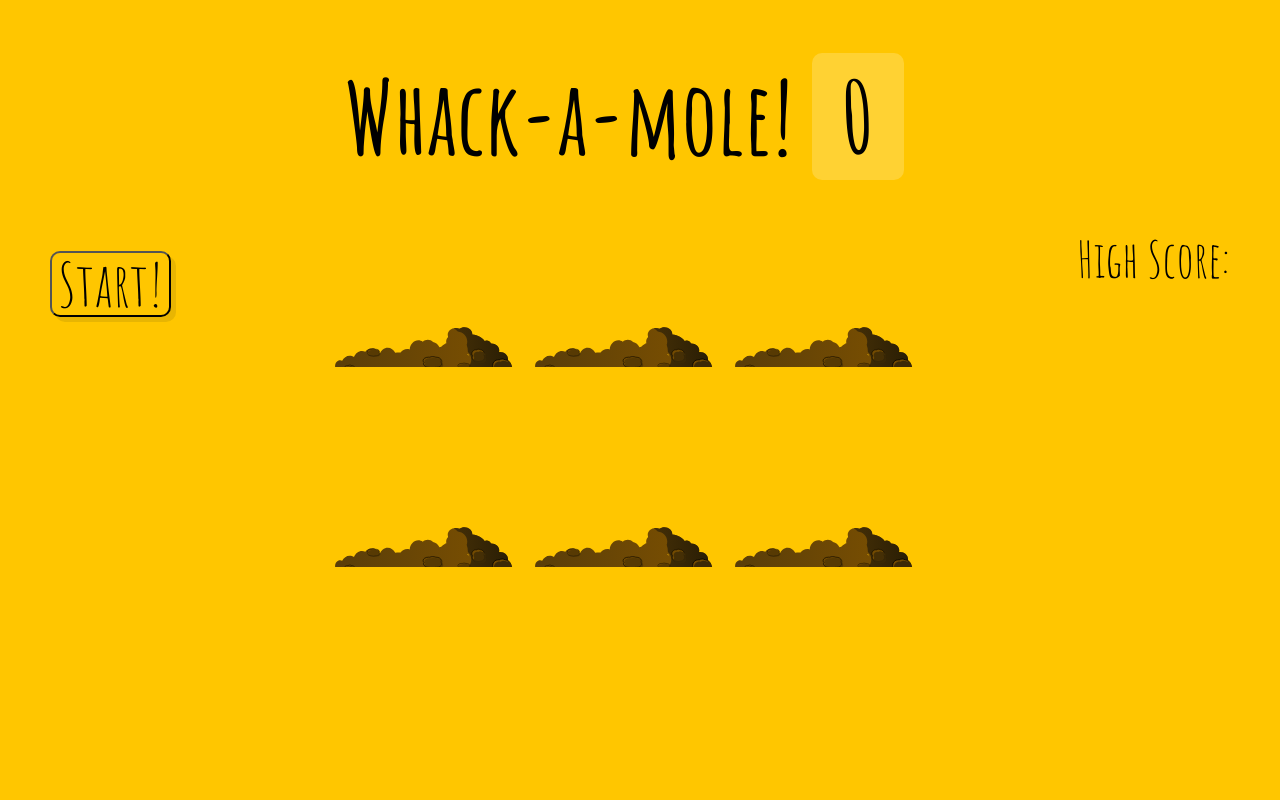
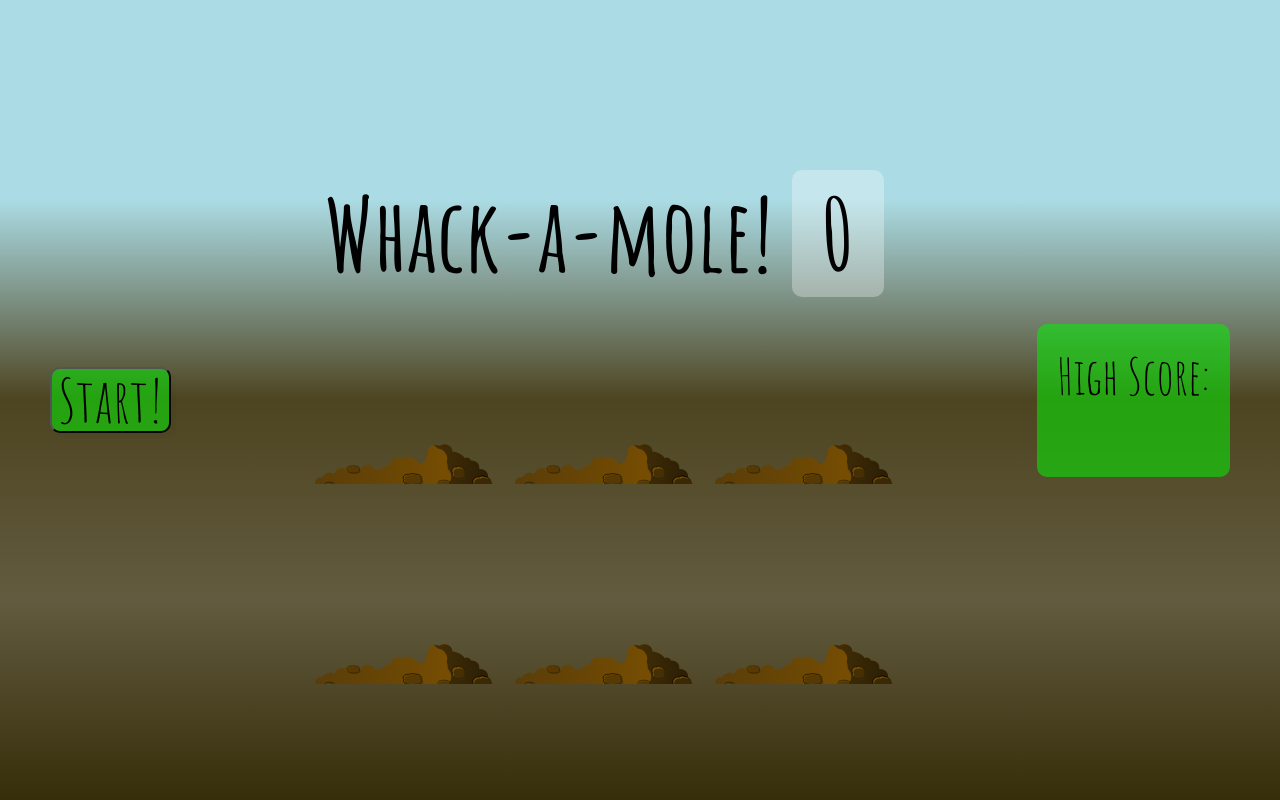
Before and after one commit to marissabellusci/whack-a-mole, a plain HTML site: page index.html in a window 1280 px wide. Drawn offline with Linux system fonts and the light colour scheme.

Commit message:
changed color of start button and high score panel

```diff
--- a/style.css
+++ b/style.css
@@ -1,7 +1,8 @@
 html {
   box-sizing: border-box;
   font-size: 10px;
-  background: #ffc600;
+  height: 100vh;
+  background: linear-gradient(rgb(171, 219, 228), rgb(171, 219, 228), rgb(77, 68, 32),rgba(54, 45, 9, 0.781),rgb(54, 45, 9));
 }
 
 *, *:before, *:after {
@@ -15,6 +16,8 @@ body {
   display: flex;
   justify-content: space-between;
   align-items: center;
+  height: 100vh;
+  width: auto;
 }
 
 h1 {
@@ -31,11 +34,12 @@ button {
   font-family: 'Amatic SC', cursive;
   line-height: 1;
   border-radius: 1rem;
-  box-shadow: .5rem .5rem rgba(223, 175, 4, 0.705)
+  background: rgba(3, 243, 3, 0.541);
+  box-shadow: .5rem .5rem rgba(24, 24, 23, 0.027);
 }
 
 .score {
-  background: rgba(255,255,255,0.2);
+  background: rgba(255, 255, 255, 0.301);
   padding: 0 3rem;
   line-height: 1;
   border-radius: 1rem;
@@ -84,7 +88,8 @@ button {
 .high-score {
   font-size: 5rem;
   text-align: center;
-  background: none;
+  padding: 2rem;
+  background: rgba(3, 243, 3, 0.541);;
   border-radius: 1rem;
 }
 
```
